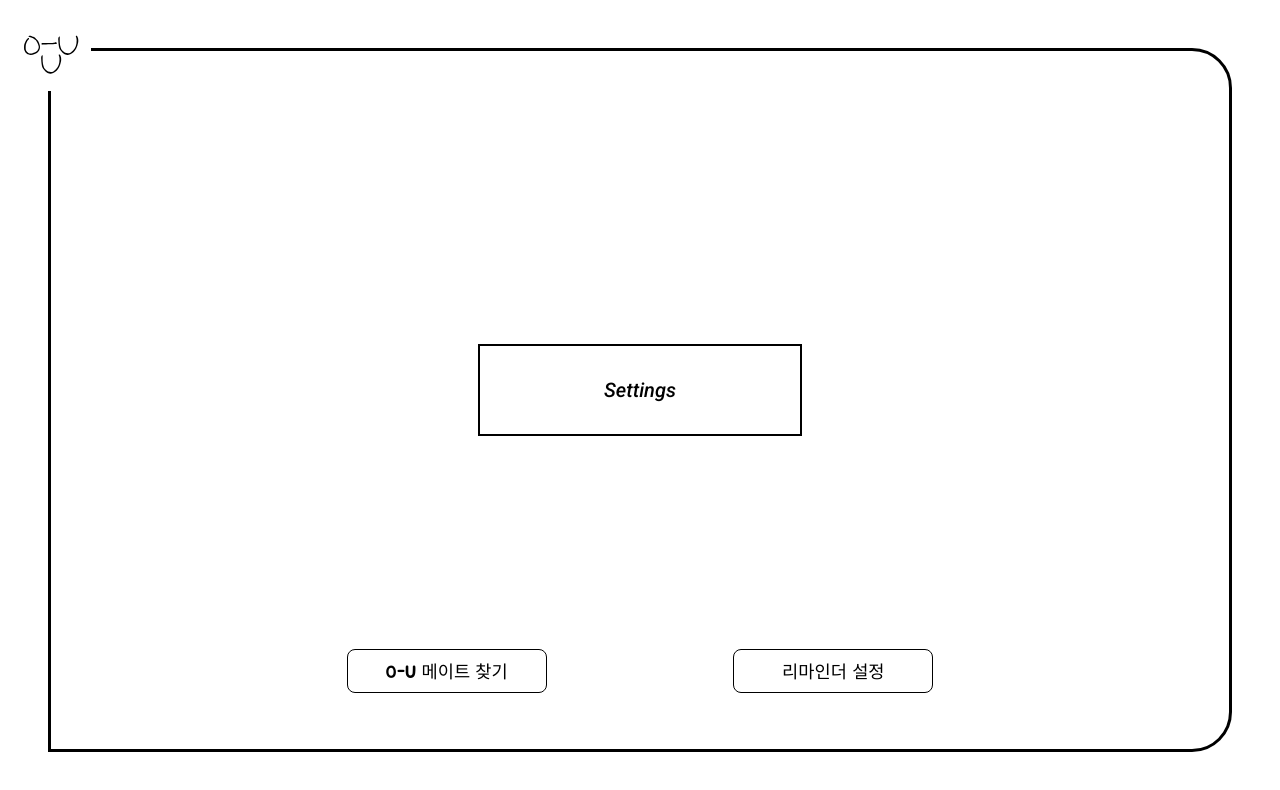
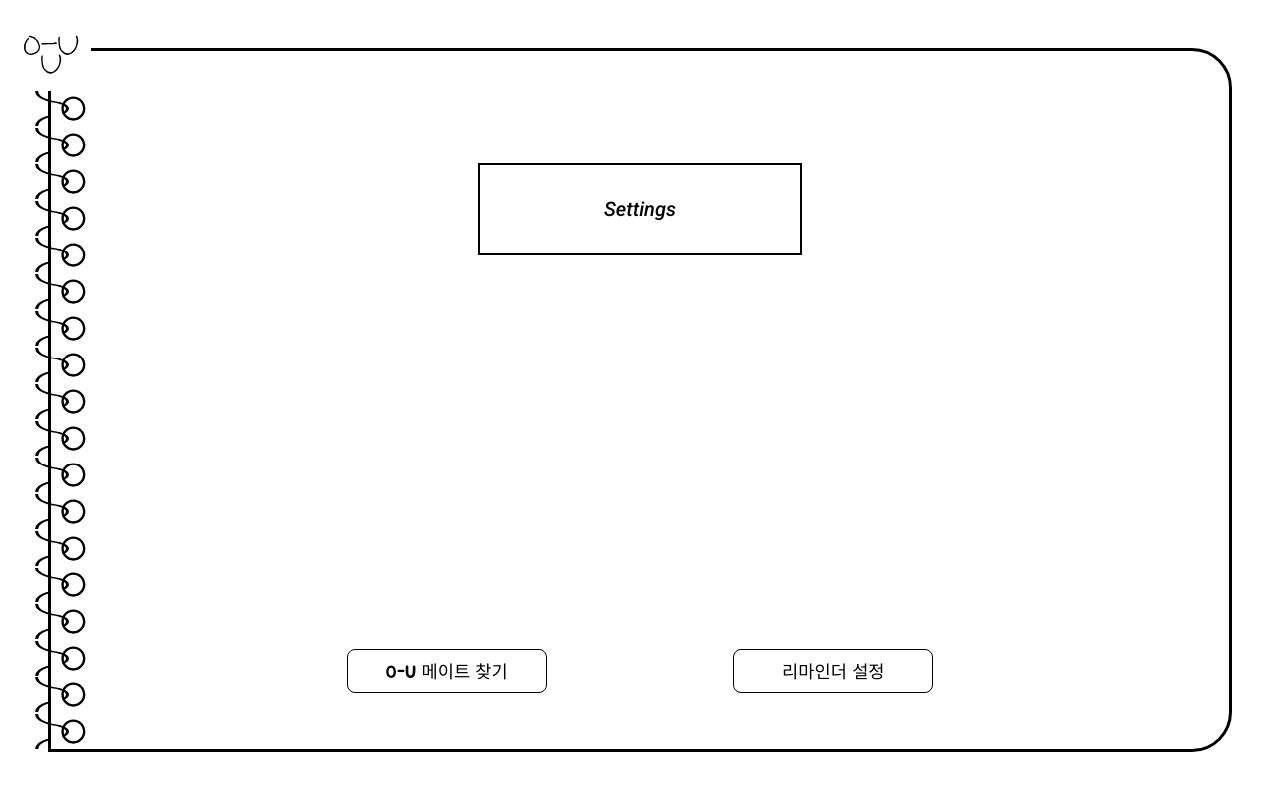
Before and after one commit to yerin135/O-U, a React (Create React App) app: page /settings in a window 1280 px wide. Shown: the top 790 px of the page. Built offline with nearby package versions, Linux system fonts and the light colour scheme.

Commit message:
feat: spring note design

```diff
--- a/src/components/Component.js
+++ b/src/components/Component.js
@@ -1,8 +1,7 @@
-import styled from '@emotion/styled';
-import logo from '../assets/logo.svg';
+import styled from "@emotion/styled";
 
 const Button = styled.button`
-  font-family: 'Jua', sans-serif;
+  font-family: "Jua", sans-serif;
   width: 200px;
   background-color: white;
   border: 1.5px solid black;
@@ -17,7 +16,7 @@ const OurDiary = styled.div`
   width: min(100% - 2rem, 20rem);
   padding: 2rem 0;
   text-align: center;
-  font-family: 'Roboto', sans-serif;
+  font-family: "Roboto", sans-serif;
   font-size: 1.25rem;
 `;
 
@@ -31,32 +30,6 @@ const MainContainer = styled.div`
   flex-direction: column;
 `;
 
-const SubContainer = styled.div`
-  border: 3px solid black;
-  border-top-right-radius: 2.5rem;
-  border-bottom-right-radius: 2.5rem;
-  padding: 7rem 0 1.5rem 0;
-  flex: 1;
-
-  display: flex;
-  flex-direction: column;
-  align-items: center;
-  justify-content: space-between;
-
-  position: relative;
-  ::before {
-    content: "";
-    width: 80px;
-    height: 80px;
-    color: blue;
-    position: absolute;
-    transform: translate(-50%, -50%);
-    top: 0;
-    left: 0;
-    background: center / contain no-repeat url(${logo}), white;
-}
-`;
-
 const ButtonContainer = styled.div`
   display: flex;
   width: min(100%, 60rem);
@@ -68,7 +41,6 @@ const ButtonContainer = styled.div`
   @media screen and (max-width: 768px) {
     flex-direction: column;
   }
-
 `;
 
 const Diary = styled.div`
@@ -76,9 +48,8 @@ const Diary = styled.div`
   width: min(100% - 2rem, 20rem);
   padding: 2rem 0;
   text-align: center;
-  font-family: 'Roboto', sans-serif;
+  font-family: "Roboto", sans-serif;
   font-size: 1.25rem;
 `;
 
-
-export { Button, ButtonContainer, OurDiary, MainContainer, SubContainer, Diary };
+export { Button, ButtonContainer, OurDiary, MainContainer, Diary };
--- a/src/components/SpringNote.js
+++ b/src/components/SpringNote.js
@@ -1,22 +1,54 @@
-import styled from '@emotion/styled';
-import { SubContainer } from './Component';
+import styled from "@emotion/styled";
+import logo from "../assets/logo.svg";
+import springHoleSvg from "../assets/spring-hole.svg";
 
-const SpringContainer = styled.div``;
+const NoteContainer = styled.div`
+  border: 3px solid black;
+  border-top-right-radius: 2.5rem;
+  border-bottom-right-radius: 2.5rem;
+  flex: 1;
 
-const Springs = () => (
-  <SpringContainer>
-  </SpringContainer>
-);
+  position: relative;
+  ::before {
+    content: "";
+    width: 80px;
+    height: 80px;
+    color: blue;
+    position: absolute;
+    transform: translate(-50%, -50%);
+    top: 0;
+    left: 0;
+    background: center / contain no-repeat url(${logo}), white;
+  }
+`;
 
-const SpringNoteContentWrapper = styled.div``;
+const SpringHole = styled.div`
+  height: 100%;
+  position: absolute;
+  left: -20px;
+
+  background: url(${springHoleSvg}) space;
+  margin-top: 2.5rem;
+  height: calc(100% - 2.5rem);
+  width: 60px;
+`;
+
+const SpringNoteContentWrapper = styled.div`
+  height: 100%;
+  padding: 7rem 0 1.5rem 0;
+  box-sizing: border-box;
+
+  display: flex;
+  flex-direction: column;
+  align-items: center;
+  justify-content: space-between;
+`;
 
 const SpringNote = ({ children }) => (
-  <SubContainer>
-    <Springs />
-    {/* <SpringNoteContentWrapper>  */}
-      {children}
-    {/* </SpringNoteContentWrapper> */}
-  </SubContainer>
+  <NoteContainer>
+    <SpringHole />
+    <SpringNoteContentWrapper>{children}</SpringNoteContentWrapper>
+  </NoteContainer>
 );
 
 export default SpringNote;
```
Also changed, not shown: src/assets/spring-hole.svg (added).
